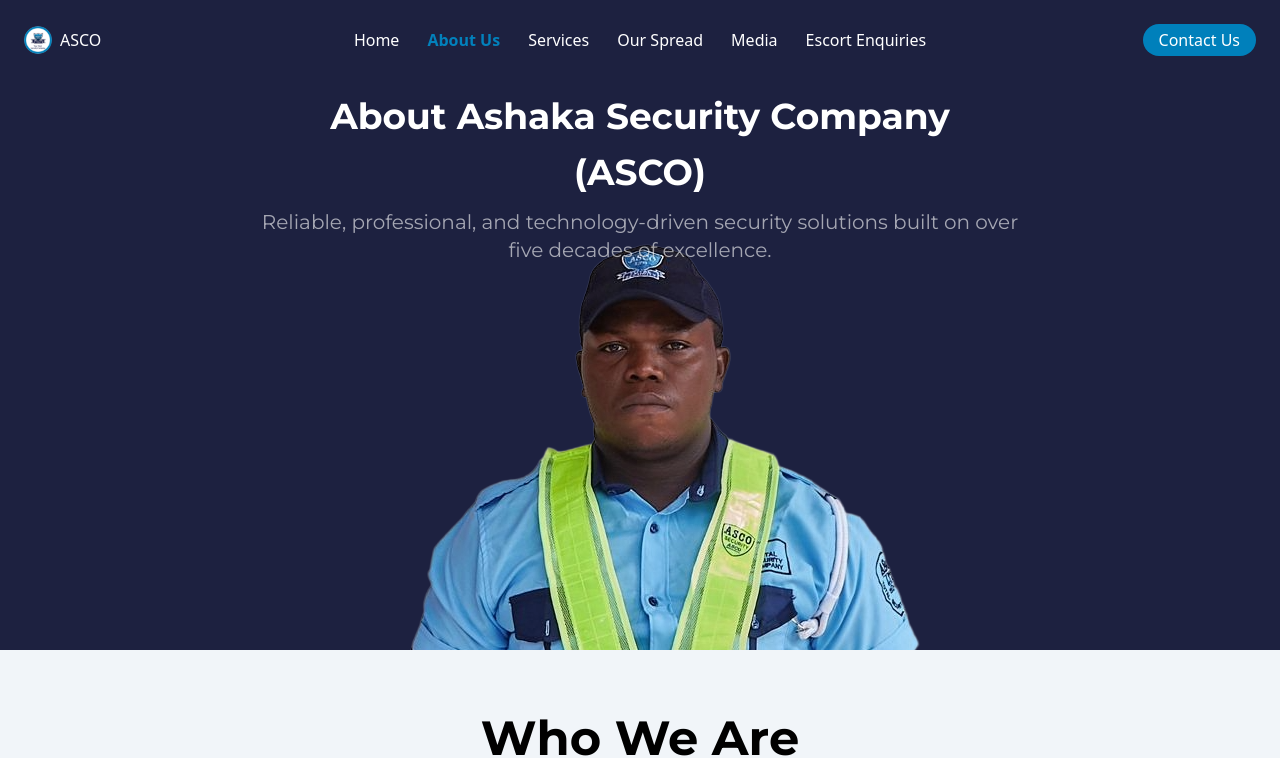
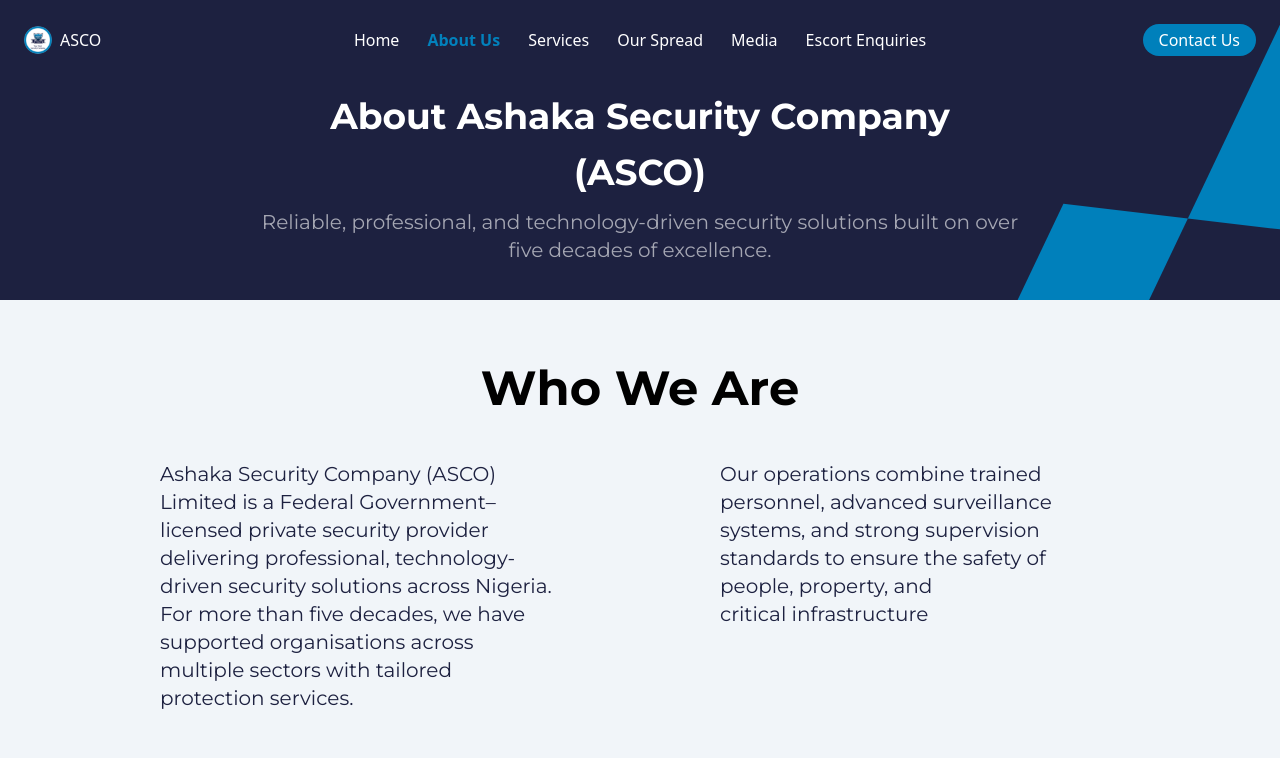
Before and after one commit to enduranceighobue/ASCO, a React (Vite) app: page /about in a window 1280 px wide. Shown: the top 758 px of the page. Built offline with nearby package versions, Linux system fonts and the light colour scheme; a web font is replaced by a local one.

Commit message:
features:updates

```diff
--- a/src/components/AboutHero.jsx
+++ b/src/components/AboutHero.jsx
@@ -6,14 +6,14 @@
   return (
     <div className="  bg-[#1D2140] ">
 
-      <section className="relative mx-auto container w-full md:h-[650px] overflow-hidden">
+      <section className="relative mx-auto container w-full md:h-[300px] overflow-hidden">
         {/* BACKGROUND IMAGE + OVERLAY */}
         <div className="absolute   h-full  " />
-        {/* <img
-          src={aboutbg}
-          alt=""
-          className="absolute -right-10 top-65   object-cover  w-120 h-100"
-        /> */}
+        <img
+                src={aboutbg}
+                alt=""
+                className="absolute -right-10   object-cover w-100 h-100 "
+              />
         <div />
 
         {/* HERO CONTENT */}
@@ -33,11 +33,7 @@
         <div className=" mx-auto container">
 
 
-          <img
-            src={aboutherobg}
-            alt=""
-            className="absolute   object-cover right-10  top-47  "
-          />
+
         </div>
       </section>
     </div>
--- a/src/components/WhatWedoSwipe.jsx
+++ b/src/components/WhatWedoSwipe.jsx
@@ -119,7 +119,7 @@
             reliable security services and certified operational standards.
           </p>
 
-          <div className="flex flex-wrap gap-3 justify-center container mx-auto py-6">
+          <div className="flex flex-wrap gap-3 justify-center container mx-auto  py-6">
             {brands.map((brand) => (
               <span
                 key={brand}
@@ -127,7 +127,7 @@
                     bg-[#f1f5f9]
                     text-[#0080bb]
                        font-medium
-                        px-4 py-2
+                        px-7 mx-4 py-3
                         rounded-full
                         shadow-md
                         hover:bg-[#e0f2fe]
```
